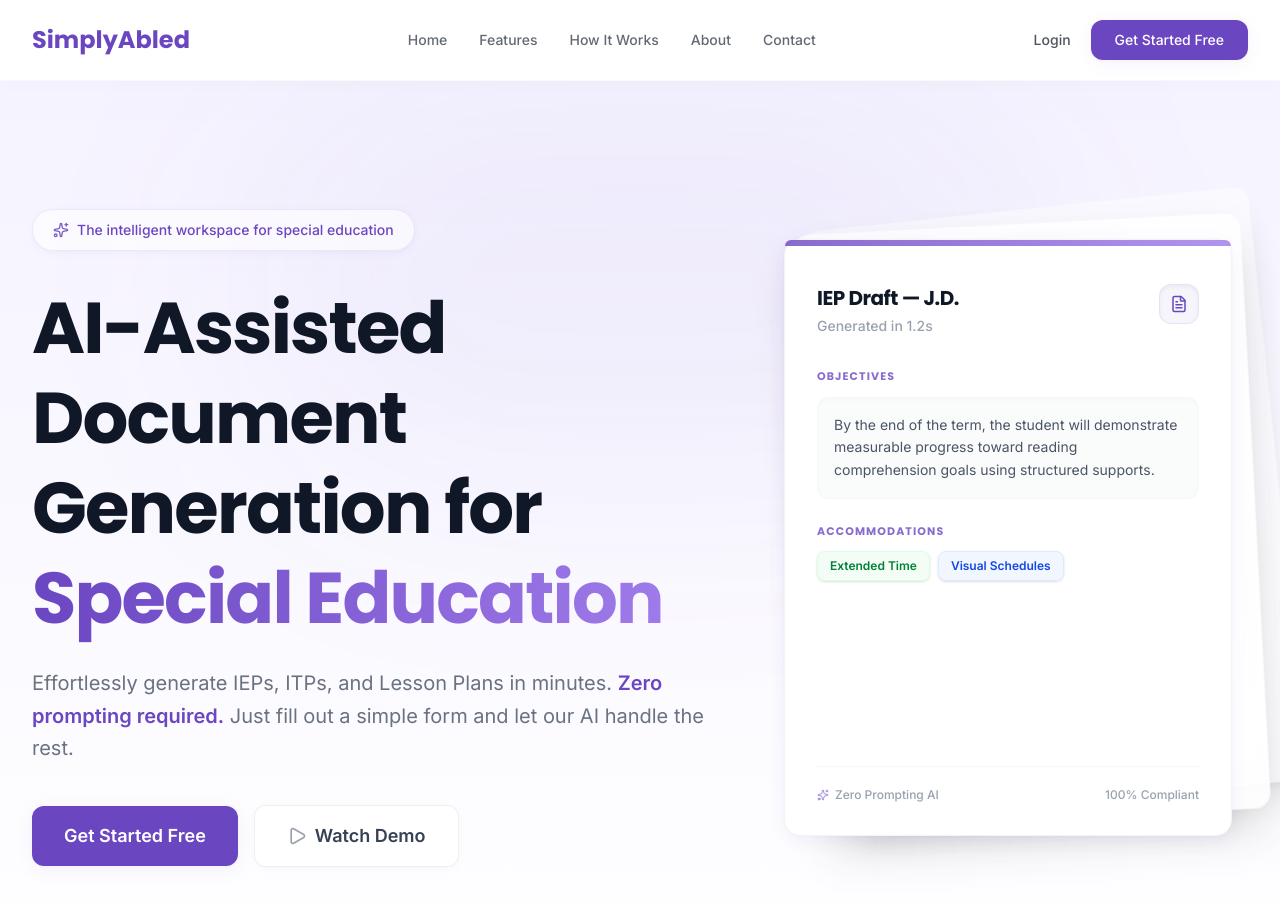
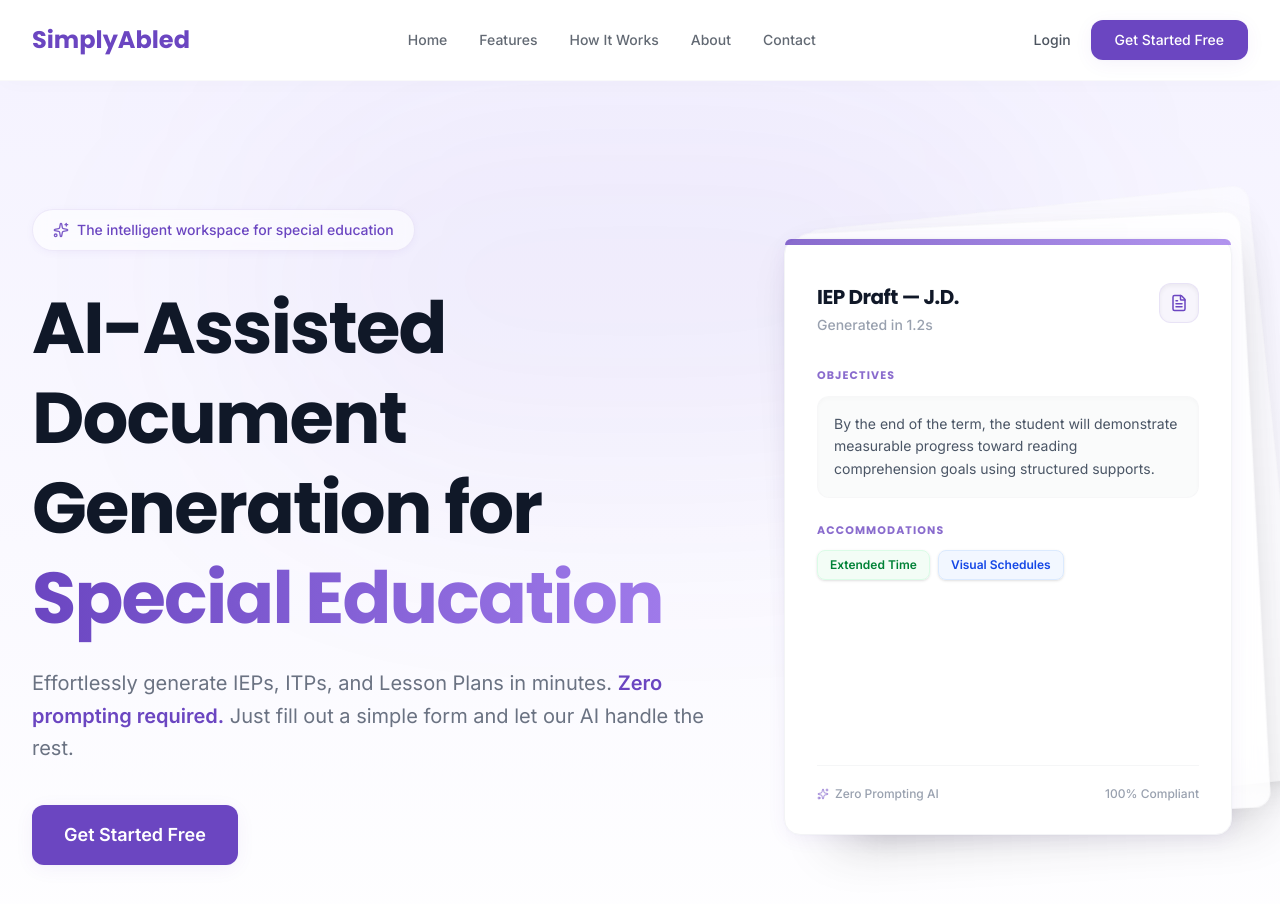
Before and after one commit to nk1041/gravity, a React (Vite) app: page / in a window 1280 px wide. Shown: the top 904 px of the page. Built offline with nearby package versions, Linux system fonts and the light colour scheme.

Commit message:
Remove Watch Demo button from hero

```diff
--- a/src/components/Hero.jsx
+++ b/src/components/Hero.jsx
@@ -35,13 +35,6 @@ const Hero = () => {
                   className="w-full sm:w-auto bg-primary text-white px-8 py-4 rounded-xl font-semibold text-lg shadow-premium hover:shadow-premium-hover transition-all duration-300 ease-linear-curve flex items-center justify-center gap-2 group hover:-translate-y-0.5 active:translate-y-0 active:scale-95"
                 >
                   Get Started Free
-                </a>
-                <a
-                  href="#"
-                  onClick={(e) => { e.preventDefault(); alert('Demo coming soon!'); }}
-                  className="w-full sm:w-auto bg-white/80 backdrop-blur-sm text-gray-700 px-8 py-4 rounded-xl font-semibold text-lg border border-gray-200/60 shadow-[0_2px_10px_-2px_rgba(0,0,0,0.05)] hover:shadow-[0_8px_20px_-4px_rgba(0,0,0,0.08)] transition-all duration-300 ease-linear-curve flex items-center justify-center gap-2 hover:-translate-y-0.5 active:translate-y-0 active:scale-95"
-                >
-                  <Play size={20} className="text-gray-400 group-hover:text-primary transition-colors" /> Watch Demo
                 </a>
               </div>
             </FadeIn>
```
